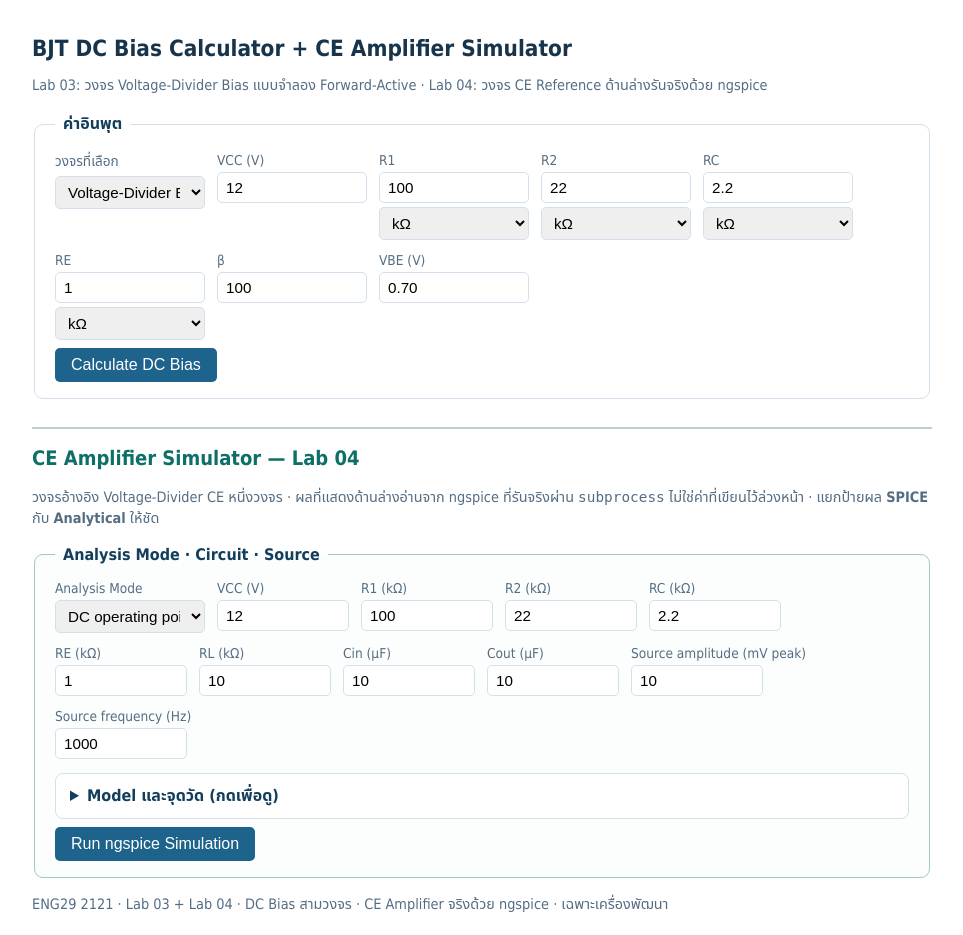
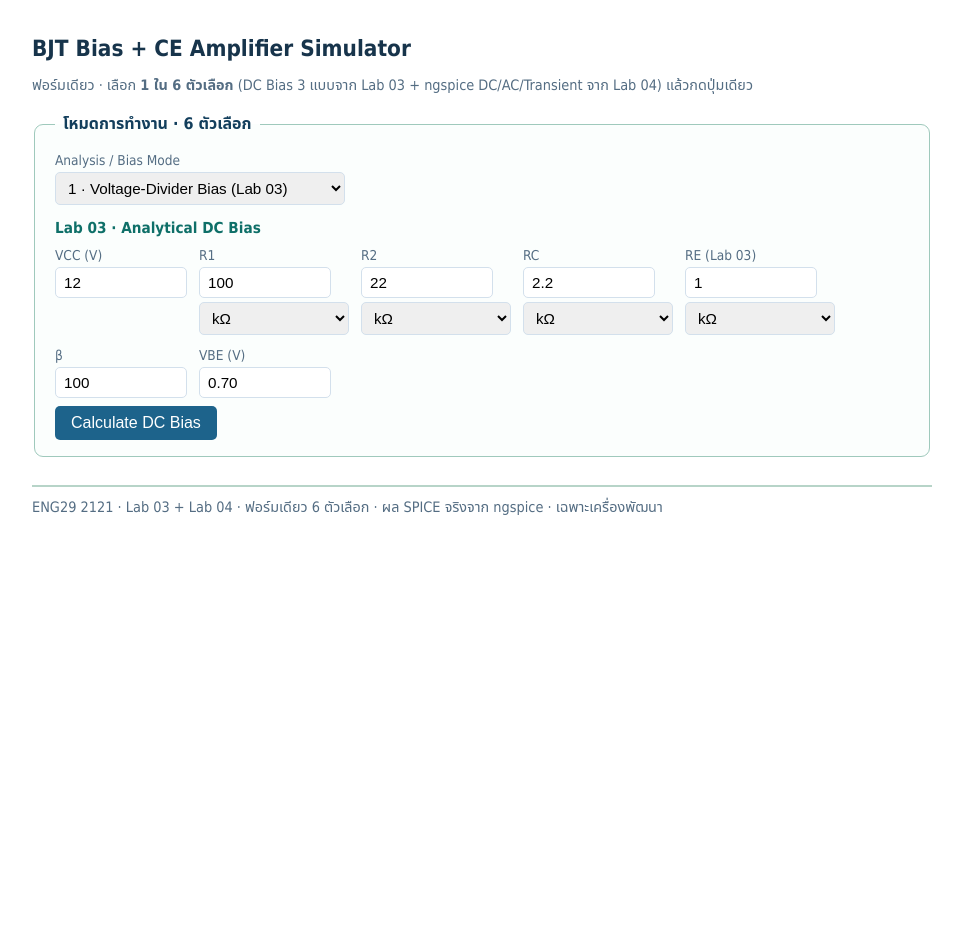
Before and after one commit to tongchaichutikran0610867038-oss/BJT-DC-Bias-Web-App, a Flask app: page / in a window 1280 px wide. Shown: the whole page, without its empty margins (158-1121 px from the left). After the commit the page ends 515 px from the top, so only its background shows below. Run offline with Flask 3, Linux system fonts and the light colour scheme.

Commit message:
Combine Lab 03 and Lab 04 into one six-option form

```diff
--- a/app.py
+++ b/app.py
@@ -1,8 +1,8 @@
-"""Flask application for the BJT DC Bias web app (Lab 03).
+"""Flask app for Lab 03 DC Bias + Lab 04 CE amplifier simulator.
 
-Handles HTTP GET/POST, parses the form, validates inputs, converts units,
-selects the bias circuit, and calls the matching dc_bias engine function.
-The engine module knows nothing about Flask.
+One form offers six modes: three analytical bias circuits (dc_bias.py) and
+three ngspice analyses (spice_engine.py). The engine modules know nothing
+about Flask; this module owns parsing, validation and unit conversion.
 """
 
 import math
@@ -23,6 +23,9 @@ MODE_LABELS = {
     MODE_DIVIDER: "Voltage-Divider Bias",
     MODE_FIXED: "Fixed Bias",
     MODE_EMITTER: "Emitter Bias (แหล่งจ่ายเดียว)",
+    "spice_dc": "CE SPICE · DC (.op)",
+    "spice_ac": "CE SPICE · AC (.ac)",
+    "spice_tran": "CE SPICE · Transient (.tran)",
 }
 
 SOLVERS = {
@@ -74,6 +77,12 @@ ANALYSIS_LABELS = {
     "dc": "DC · .op",
     "ac": "AC · .ac",
     "tran": "Transient · .tran",
+}
+# One select, six choices: three analytical bias modes + three SPICE analyses.
+SPICE_MODES = {
+    "spice_dc": "dc",
+    "spice_ac": "ac",
+    "spice_tran": "tran",
 }
 
 
@@ -203,13 +212,21 @@ def index():
     spice_plot = ""
     analytical_reference = None
 
+    action = "analytical"
+    is_spice = False
+
     if request.method == "POST":
+        # One form / one select. The six values decide which path to use.
+        mode = request.form.get("mode") or MODE_DIVIDER
         action = request.form.get("action", "analytical")
+        spice_mode = SPICE_MODES.get(mode)
+        is_spice = spice_mode is not None or action == "spice"
 
-        if action == "spice":
+        if is_spice:
             # Lab 04 path: one CE reference circuit, three real ngspice analyses.
             spice_values = spice_form_values(request.form)
-            analysis = spice_values["sp_analysis"]
+            analysis = spice_mode or spice_values["sp_analysis"]
+            spice_values["sp_analysis"] = analysis
             try:
                 params = spice_params(spice_values)
                 spice_result = run_analysis(params)
@@ -293,6 +310,7 @@ def index():
         spice_error=spice_error,
         spice_plot=spice_plot,
         analytical_reference=analytical_reference,
+        is_spice=is_spice,
         analysis_label=ANALYSIS_LABELS.get(
             spice_values["sp_analysis"], spice_values["sp_analysis"]
         ),
--- a/static/style.css
+++ b/static/style.css
@@ -26,9 +26,12 @@ th { background: #e6f1fa; }
 .circuit { flex: 0 0 auto; border: 1px solid #d3e0ec; border-radius: 8px; padding: 10px; background: #f7faff; }
 .values { flex: 1 1 260px; min-width: 260px; }
 .section-divider { border: 0; border-top: 2px solid #b7d4c8; margin: 28px 0 10px; }
-.lab4 > h2 { color: #0e6f68; font-size: 1.25rem; }
-.spice-form fieldset { border-color: #9fc9bc; background: #fbfefd; }
-.spice-form .field input { width: 132px; }
+.unified-form fieldset { border-color: #9fc9bc; background: #fbfefd; }
+.unified-form .field input { width: 132px; }
+.field-group { margin-top: 14px; }
+.field-group.is-hidden { display: none; }
+.group-title { margin: 0 0 10px; font-size: 0.95rem; color: #0e6f68; }
+.mode-field select { min-width: 290px; }
 .badge-model { background: #fff4e9; color: #9a5228; border: 1px solid #d59a68; }
 .badge-running { background: #fff8dc; color: #7a5a11; border: 1px solid #d9bd63; margin-left: 10px; }
 .provenance { display: flex; gap: 8px; flex-wrap: wrap; margin: 10px 0; }
@@ -46,7 +49,8 @@ th { background: #e6f1fa; }
 @media (max-width: 640px) {
   .result-wrap { flex-direction: column; }
   .row { flex-direction: column; }
-  input[type="text"], select, .spice-form .field input { width: 100%; }
+  input[type="text"], select, .unified-form .field input { width: 100%; }
+  .mode-field select { min-width: 0; }
   .plot { min-width: 560px; }
   .provenance { flex-direction: column; align-items: flex-start; }
 }
--- a/templates/index.html
+++ b/templates/index.html
@@ -3,31 +3,40 @@
 <head>
 <meta charset="utf-8">
 <meta name="viewport" content="width=device-width, initial-scale=1">
-<title>BJT DC Bias + CE Amplifier Simulator — Lab 04</title>
+<title>BJT Bias + CE Amplifier Simulator — Lab 03/04</title>
 <link rel="stylesheet" href="{{ url_for('static', filename='style.css') }}">
 </head>
 <body>
 <main>
-<h1>BJT DC Bias Calculator + CE Amplifier Simulator</h1>
-<p class="muted">Lab 03: วงจร {{ mode_label }} แบบจำลอง Forward-Active · Lab 04: วงจร CE Reference ด้านล่างรันจริงด้วย ngspice</p>
+<h1>BJT Bias + CE Amplifier Simulator</h1>
+<p class="muted">ฟอร์มเดียว · เลือก <strong>1 ใน 6 ตัวเลือก</strong> (DC Bias 3 แบบจาก Lab 03 + ngspice DC/AC/Transient จาก Lab 04) แล้วกดปุ่มเดียว</p>
 
-<form method="post" action="/" class="form">
+<form method="post" action="/" class="form unified-form">
+  <input type="hidden" name="action" id="action-field" value="{{ 'spice' if is_spice else 'analytical' }}">
   <fieldset>
-    <legend>ค่าอินพุต</legend>
+    <legend>โหมดการทำงาน · 6 ตัวเลือก</legend>
     <div class="row">
-      <div class="field">
-        <label for="mode">วงจรที่เลือก</label>
+      <div class="field mode-field">
+        <label for="mode">Analysis / Bias Mode</label>
         <select id="mode" name="mode">
-          <option value="divider" {{ 'selected' if values.mode=='divider' else '' }}>Voltage-Divider Bias</option>
-          <option value="fixed" {{ 'selected' if values.mode=='fixed' else '' }}>Fixed Bias</option>
-          <option value="emitter" {{ 'selected' if values.mode=='emitter' else '' }}>Emitter Bias (แหล่งจ่ายเดียว)</option>
+          <option value="divider" {{ 'selected' if mode=='divider' else '' }}>1 · Voltage-Divider Bias (Lab 03)</option>
+          <option value="fixed" {{ 'selected' if mode=='fixed' else '' }}>2 · Fixed Bias (Lab 03)</option>
+          <option value="emitter" {{ 'selected' if mode=='emitter' else '' }}>3 · Emitter Bias (Lab 03)</option>
+          <option value="spice_dc" {{ 'selected' if mode=='spice_dc' else '' }}>4 · CE SPICE · DC (.op)</option>
+          <option value="spice_ac" {{ 'selected' if mode=='spice_ac' else '' }}>5 · CE SPICE · AC (.ac)</option>
+          <option value="spice_tran" {{ 'selected' if mode=='spice_tran' else '' }}>6 · CE SPICE · Transient (.tran)</option>
         </select>
       </div>
+    </div>
+
+    <div id="analytical-fields" class="field-group {{ 'is-hidden' if is_spice else '' }}">
+      <h3 class="group-title">Lab 03 · Analytical DC Bias</h3>
+      <div class="row">
         <div class="field">
           <label for="vcc">VCC (V)</label>
           <input id="vcc" name="vcc" type="text" value="{{ values.vcc }}">
         </div>
-      <div class="field {{ '' if values.mode == 'divider' else 'is-hidden' }}">
+        <div class="field {{ '' if mode=='divider' else 'is-hidden' }}" data-show="divider">
           <label for="r1">R1</label>
           <input id="r1" name="r1" type="text" value="{{ values.r1 }}">
           <select name="r1_unit" aria-label="หน่วย R1">
@@ -35,7 +44,7 @@
             <option value="kohm" {{ 'selected' if values.r1_unit=='kohm' else '' }}>kΩ</option>
           </select>
         </div>
-      <div class="field {{ '' if values.mode == 'divider' else 'is-hidden' }}">
+        <div class="field {{ '' if mode=='divider' else 'is-hidden' }}" data-show="divider">
           <label for="r2">R2</label>
           <input id="r2" name="r2" type="text" value="{{ values.r2 }}">
           <select name="r2_unit" aria-label="หน่วย R2">
@@ -43,7 +52,7 @@
             <option value="kohm" {{ 'selected' if values.r2_unit=='kohm' else '' }}>kΩ</option>
           </select>
         </div>
-      <div class="field {{ '' if values.mode in ['fixed', 'emitter'] else 'is-hidden' }}">
+        <div class="field {{ '' if mode in ['fixed', 'emitter'] else 'is-hidden' }}" data-show="fixed emitter">
           <label for="rb">RB</label>
           <input id="rb" name="rb" type="text" value="{{ values.rb }}">
           <select name="rb_unit" aria-label="หน่วย RB">
@@ -60,8 +69,8 @@
             <option value="kohm" {{ 'selected' if values.rc_unit=='kohm' else '' }}>kΩ</option>
           </select>
         </div>
-      <div class="field {{ '' if values.mode in ['divider', 'emitter'] else 'is-hidden' }}">
-        <label for="re">RE</label>
+        <div class="field {{ '' if mode in ['divider', 'emitter'] else 'is-hidden' }}" data-show="divider emitter">
+          <label for="re">RE (Lab 03)</label>
           <input id="re" name="re" type="text" value="{{ values.re }}">
           <select name="re_unit" aria-label="หน่วย RE">
             <option value="ohm" {{ 'selected' if values.re_unit=='ohm' else '' }}>Ω</option>
@@ -77,9 +86,36 @@
           <input id="vbe" name="vbe" type="text" value="{{ values.vbe }}">
         </div>
       </div>
-    <button type="submit">Calculate DC Bias</button>
+    </div>
+
+    <div id="spice-fields" class="field-group {{ '' if is_spice else 'is-hidden' }}">
+      <h3 class="group-title">Lab 04 · CE Voltage-Divider → ngspice</h3>
+      <div class="row">
+        <div class="field"><label for="sp_vcc">VCC (V)</label><input id="sp_vcc" name="sp_vcc" type="text" value="{{ spice_values.sp_vcc }}"></div>
+        <div class="field"><label for="sp_r1">R1 (kΩ)</label><input id="sp_r1" name="sp_r1" type="text" value="{{ spice_values.sp_r1 }}"></div>
+        <div class="field"><label for="sp_r2">R2 (kΩ)</label><input id="sp_r2" name="sp_r2" type="text" value="{{ spice_values.sp_r2 }}"></div>
+        <div class="field"><label for="sp_rc">RC (kΩ)</label><input id="sp_rc" name="sp_rc" type="text" value="{{ spice_values.sp_rc }}"></div>
+        <div class="field"><label for="sp_re">RE (kΩ)</label><input id="sp_re" name="sp_re" type="text" value="{{ spice_values.sp_re }}"></div>
+        <div class="field"><label for="sp_rl">RL (kΩ)</label><input id="sp_rl" name="sp_rl" type="text" value="{{ spice_values.sp_rl }}"></div>
+        <div class="field"><label for="sp_cin">Cin (µF)</label><input id="sp_cin" name="sp_cin" type="text" value="{{ spice_values.sp_cin }}"></div>
+        <div class="field"><label for="sp_cout">Cout (µF)</label><input id="sp_cout" name="sp_cout" type="text" value="{{ spice_values.sp_cout }}"></div>
+        <div class="field"><label for="sp_amp">Source amplitude (mV peak)</label><input id="sp_amp" name="sp_amp" type="text" value="{{ spice_values.sp_amp }}"></div>
+        <div class="field"><label for="sp_freq">Source frequency (Hz)</label><input id="sp_freq" name="sp_freq" type="text" value="{{ spice_values.sp_freq }}"></div>
+      </div>
+      <details class="model-note">
+        <summary>Model และจุดวัด (กดเพื่อดู)</summary>
+        <p>Generic NPN: <code>.MODEL QNPN NPN(IS=1e-14 BF=100 VAF=100 RB=10)</code> — ไม่ได้อ้างว่าเป็น transistor รุ่นการค้าใดรุ่นหนึ่ง</p>
+        <p>DC: อ่าน VB / VE / VC จาก <code>.op</code> และคำนวณ IC จาก <code>(VCC−VC)/RC</code> · AC: Gain = <code>|Vout/Vin|</code> โดย Vin คือ <code>V(IN)</code> ก่อน Cin, Vout คือ <code>V(OUT)</code> ที่ RL · Sweep 1 Hz–10 MHz · Transient: <code>SIN(0 amplitude frequency)</code> 6 รอบ</p>
+        <p class="muted">โมเดลนี้ไม่มี high-frequency pole → หากกราฟไม่ตัดที่ความถี่สูง ให้ระบุ “not determined in sweep range” แทนการสร้างค่า f<sub>H</sub> ขึ้นเอง</p>
+      </details>
+    </div>
+
+    <button type="submit" id="run-button">{{ 'Run ngspice Simulation' if is_spice else 'Calculate DC Bias' }}</button>
+    <span id="spice-running" class="badge badge-running" hidden>STATUS: RUNNING</span>
   </fieldset>
 </form>
+
+<hr class="section-divider">
 
 {% if errors %}
 <section class="errors">
@@ -150,47 +186,6 @@
 </section>
 {% endif %}
 
-<hr class="section-divider">
-
-<section class="lab4">
-  <h2>CE Amplifier Simulator — Lab 04</h2>
-  <p class="muted">วงจรอ้างอิง Voltage-Divider CE หนึ่งวงจร · ผลที่แสดงด้านล่างอ่านจาก ngspice ที่รันจริงผ่าน <code>subprocess</code> ไม่ใช่ค่าที่เขียนไว้ล่วงหน้า · แยกป้ายผล <strong>SPICE</strong> กับ <strong>Analytical</strong> ให้ชัด</p>
-
-  <form method="post" action="/" class="form spice-form">
-    <input type="hidden" name="action" value="spice">
-    <fieldset>
-      <legend>Analysis Mode · Circuit · Source</legend>
-      <div class="row">
-        <div class="field">
-          <label for="sp_analysis">Analysis Mode</label>
-          <select id="sp_analysis" name="sp_analysis">
-            <option value="dc" {{ 'selected' if spice_values.sp_analysis=='dc' else '' }}>DC operating point (.op)</option>
-            <option value="ac" {{ 'selected' if spice_values.sp_analysis=='ac' else '' }}>AC frequency response (.ac)</option>
-            <option value="tran" {{ 'selected' if spice_values.sp_analysis=='tran' else '' }}>Transient waveform (.tran)</option>
-          </select>
-        </div>
-        <div class="field"><label for="sp_vcc">VCC (V)</label><input id="sp_vcc" name="sp_vcc" type="text" value="{{ spice_values.sp_vcc }}"></div>
-        <div class="field"><label for="sp_r1">R1 (kΩ)</label><input id="sp_r1" name="sp_r1" type="text" value="{{ spice_values.sp_r1 }}"></div>
-        <div class="field"><label for="sp_r2">R2 (kΩ)</label><input id="sp_r2" name="sp_r2" type="text" value="{{ spice_values.sp_r2 }}"></div>
-        <div class="field"><label for="sp_rc">RC (kΩ)</label><input id="sp_rc" name="sp_rc" type="text" value="{{ spice_values.sp_rc }}"></div>
-        <div class="field"><label for="sp_re">RE (kΩ)</label><input id="sp_re" name="sp_re" type="text" value="{{ spice_values.sp_re }}"></div>
-        <div class="field"><label for="sp_rl">RL (kΩ)</label><input id="sp_rl" name="sp_rl" type="text" value="{{ spice_values.sp_rl }}"></div>
-        <div class="field"><label for="sp_cin">Cin (µF)</label><input id="sp_cin" name="sp_cin" type="text" value="{{ spice_values.sp_cin }}"></div>
-        <div class="field"><label for="sp_cout">Cout (µF)</label><input id="sp_cout" name="sp_cout" type="text" value="{{ spice_values.sp_cout }}"></div>
-        <div class="field"><label for="sp_amp">Source amplitude (mV peak)</label><input id="sp_amp" name="sp_amp" type="text" value="{{ spice_values.sp_amp }}"></div>
-        <div class="field"><label for="sp_freq">Source frequency (Hz)</label><input id="sp_freq" name="sp_freq" type="text" value="{{ spice_values.sp_freq }}"></div>
-      </div>
-      <details class="model-note">
-        <summary>Model และจุดวัด (กดเพื่อดู)</summary>
-        <p>Generic NPN: <code>.MODEL QNPN NPN(IS=1e-14 BF=100 VAF=100 RB=10)</code> — ไม่ได้อ้างว่าเป็น transistor รุ่นการค้าใดรุ่นหนึ่ง</p>
-        <p>DC: อ่าน VB / VE / VC จาก <code>.op</code และคำนวณ IC จาก <code>(VCC−VC)/RC</code> · AC: Gain = <code>|Vout/Vin|</code> โดย Vin คือ <code>V(IN)</code> ก่อน Cin, Vout คือ <code>V(OUT)</code> ที่ RL · Sweep 1 Hz–10 MHz · Transient: <code>SIN(0 amplitude frequency)</code> 6 รอบ</p>
-        <p class="muted">โมเดลนี้ไม่มี high-frequency pole → หากกราฟไม่ตัดที่ความถี่สูง ให้ระบุ “not determined in sweep range” แทนการสร้างค่า f<sub>H</sub> ขึ้นเอง</p>
-      </details>
-      <button type="submit">Run ngspice Simulation</button>
-      <span id="spice-running" class="badge badge-running" hidden>STATUS: RUNNING</span>
-    </fieldset>
-  </form>
-
 {% if spice_error %}
 <section class="errors">
   <h3>Simulation failed — engine status: ERROR</h3>
@@ -255,20 +250,39 @@
   </details>
 </section>
 {% endif %}
-</section>
 
-<footer class="muted">ENG29 2121 · Lab 03 + Lab 04 · DC Bias สามวงจร · CE Amplifier จริงด้วย ngspice · เฉพาะเครื่องพัฒนา</footer>
+<footer class="muted">ENG29 2121 · Lab 03 + Lab 04 · ฟอร์มเดียว 6 ตัวเลือก · ผล SPICE จริงจาก ngspice · เฉพาะเครื่องพัฒนา</footer>
 </main>
 <script>
-  // UI-only progressive enhancement: the server still renders SUCCESS/ERROR.
-  document.querySelector('.spice-form')?.addEventListener('submit', function () {
-    const running = document.getElementById('spice-running');
-    if (running) running.hidden = false;
-    const button = this.querySelector('button[type="submit"]');
-    if (button) {
-      button.disabled = true;
-      button.textContent = 'Running ngspice…';
+  // UI-only: swap the visible field group for the six options. Server still validates everything.
+  const modeSelect = document.getElementById('mode');
+  const actionField = document.getElementById('action-field');
+  const analyticalFields = document.getElementById('analytical-fields');
+  const spiceFields = document.getElementById('spice-fields');
+  const runButton = document.getElementById('run-button');
+  const runningBadge = document.getElementById('spice-running');
+
+  function applyMode() {
+    const selected = modeSelect.value;
+    const spice = selected.indexOf('spice_') === 0;
+    analyticalFields.classList.toggle('is-hidden', spice);
+    spiceFields.classList.toggle('is-hidden', !spice);
+    actionField.value = spice ? 'spice' : 'analytical';
+    runButton.textContent = spice ? 'Run ngspice Simulation' : 'Calculate DC Bias';
+    analyticalFields.querySelectorAll('[data-show]').forEach(function (field) {
+      const visible = field.dataset.show.split(' ').indexOf(selected) !== -1;
+      field.classList.toggle('is-hidden', !visible);
+    });
   }
+
+  modeSelect.addEventListener('change', applyMode);
+  applyMode();
+
+  document.querySelector('.unified-form').addEventListener('submit', function () {
+    const spice = modeSelect.value.indexOf('spice_') === 0;
+    if (spice && runningBadge) runningBadge.hidden = false;
+    runButton.disabled = true;
+    runButton.textContent = spice ? 'Running ngspice…' : 'Calculating…';
   });
 </script>
 </body>
```
Also changed, not shown: AGENTS.md (+1 -0 lines), docs/design-note.md (+2 -0 lines), docs/validation.md (+23 -5 lines), tests/test_spice_engine.py (+3 -2 lines), README.md, 6 other files. Lines whose indentation alone changed are shown as unchanged.
